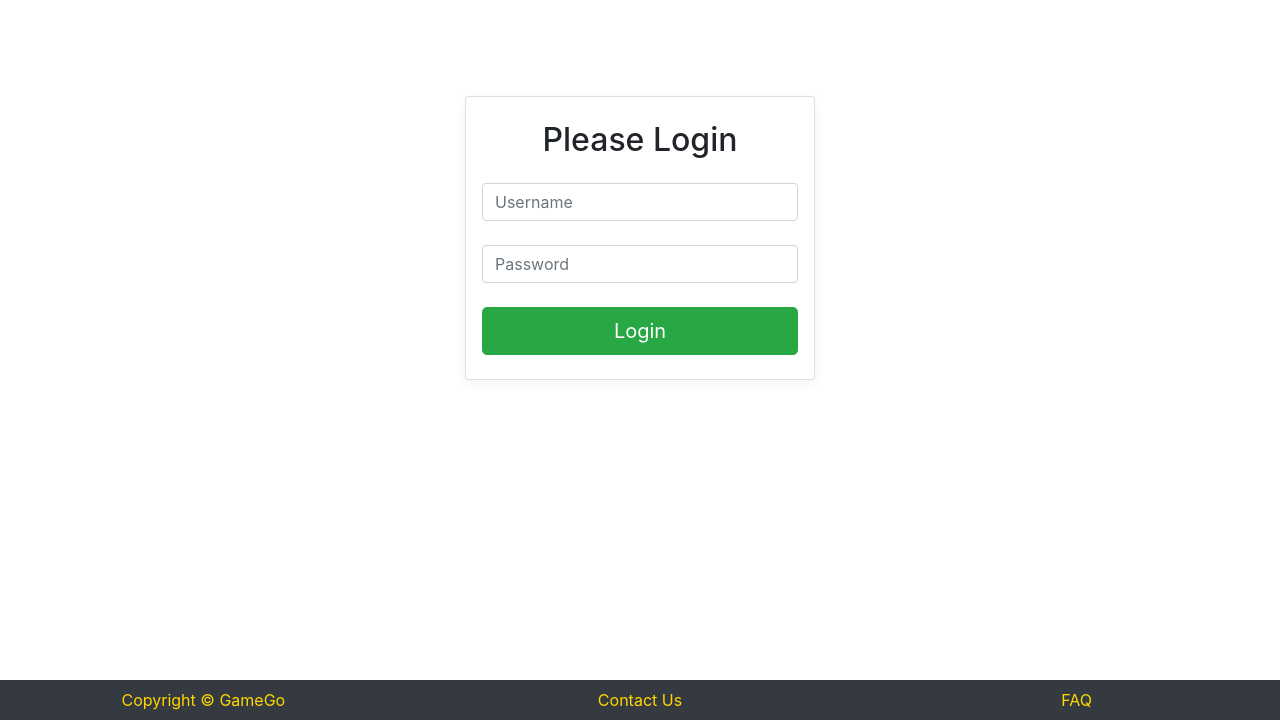
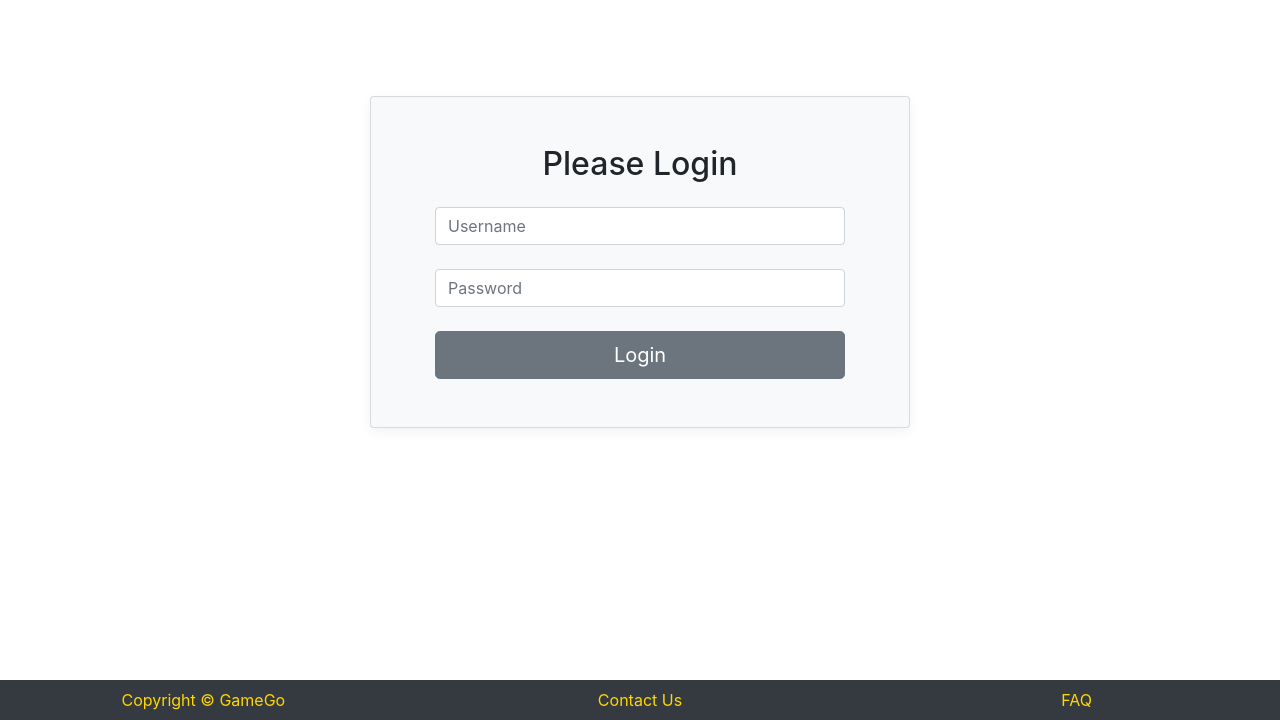
Before and after one commit to techdev5521/cgt356fall19project1, a PHP site: page /login.php in a window 1280 px wide. Shown: the part 80-800 px from the top of the page. Run offline with PHP 8.4, Linux system fonts and the light colour scheme; the visitor is signed in with stand-in values (Sample User, id 1).

Commit message:
Consistantcy tweaks and minor visual changes

```diff
--- a/login.php
+++ b/login.php
@@ -25,9 +25,9 @@
 	<main>
 		<div class="container">
 			<div class="row justify-content-center">
-				<div class="col-md-4 my-5">
-					<div class="card my-5 box-shadow px-3 py-4">
-						<form class="form-signin">
+				<div class="col-md-6 my-5">
+					<div class="card my-5 box-shadow px-3 py-4 bg-light">
+						<form class="form-signin mx-5 my-4">
 							<h2 class="text-center">Please Login</h2>
 
 							<div class="form-group my-4">
@@ -38,7 +38,7 @@
 								<input type="password" class="form-control" id="password" name="password" placeholder="Password" required>
 							</div>
 
-							<button class="btn btn-lg btn-success btn-block" type="submit">Login</button>
+							<button class="btn btn-lg btn-secondary btn-block" type="submit">Login</button>
 						</form>
 					</div>
 				</div>
@@ -57,5 +57,8 @@
 	<!-- Bootstrap JavaScript -->
 	<?php include('includes/bootstrap_javascript.html') ?>
 
+	<!-- JS Libraries -->
+	<?php include('includes/jsLibs.html'); ?>
+
 	</body>
 </html>
```
Also changed, not shown: includes/navigation.html (deleted, +0 -20 lines).
